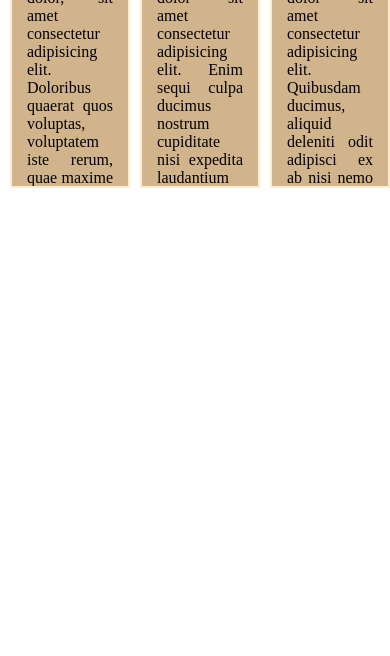
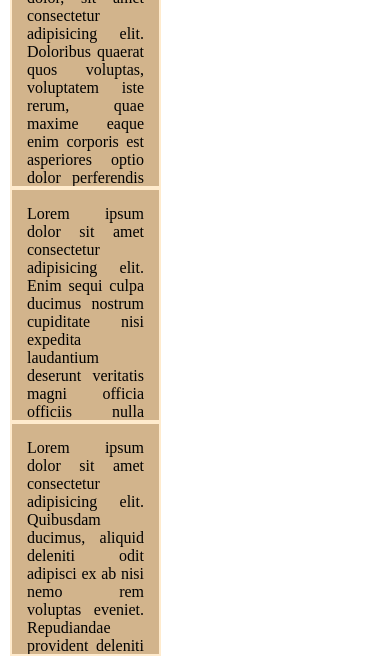
Before and after one commit to naiemislam16/Home_work-31-01-2021, a plain HTML site: page index.html in a window 390 px wide. Shown: the part 206-862 px from the top of the page. Drawn offline with Linux system fonts and the light colour scheme.

Commit message:
@meda use

```diff
--- a/index.html
+++ b/index.html
@@ -112,6 +112,12 @@
             text-align: justify;
 
         }
+        @media only screen and (max-width: 600px) {
+  .box{
+    display: block;
+    width: 100%;
+  }
+}
     </style>
 </head>
 <body>
```
